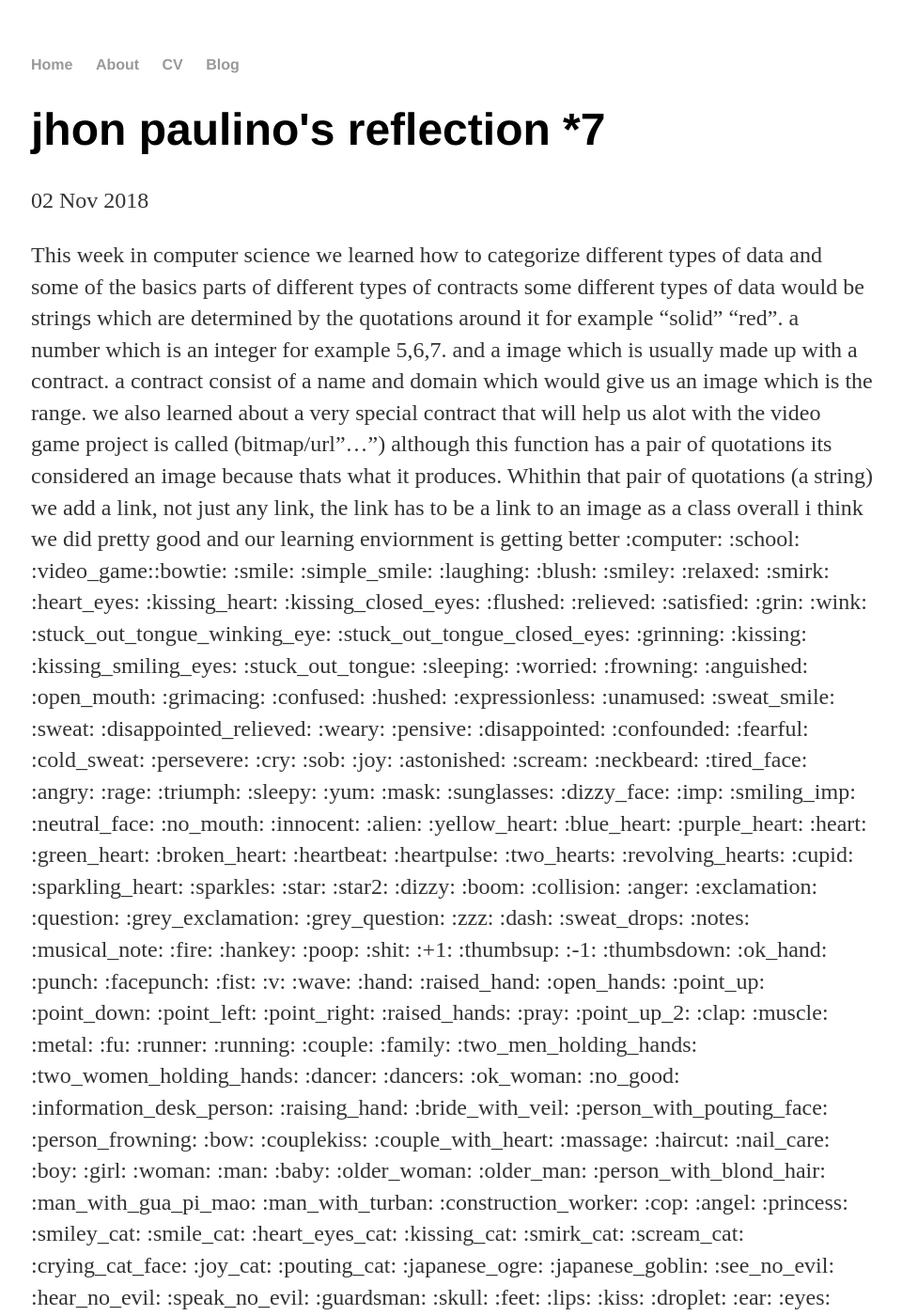
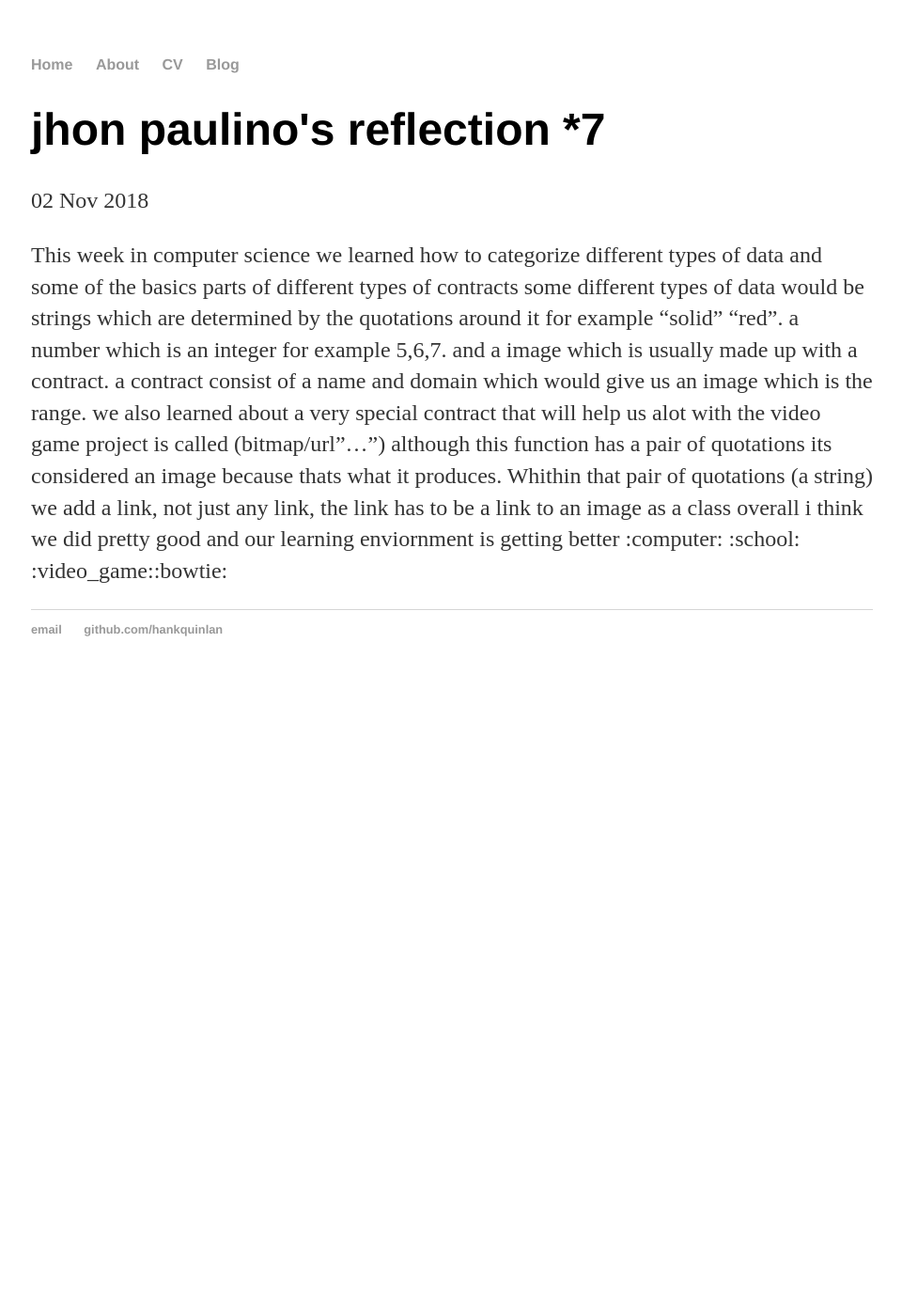
Before and after one commit to jhonp9659/jhonp9659.github.io, a Jekyll site: the page built from _posts/2018-11-02-reflection.md, in a window 1280 px wide and 1400 px high. Shown: the whole window at 94% size, without its empty margins (159-1119 px from the left). Built offline with Jekyll 4.4.1, drawn with Linux system fonts in a browser that asks for light colours; some of the changed text lies outside the part shown.

Commit message:
Update 2018-11-02-reflection.md

```diff
--- a/_posts/2018-11-02-reflection.md
+++ b/_posts/2018-11-02-reflection.md
@@ -5,309 +5,3 @@ date: 2018-11-02
 ---
 
 This week in computer science we learned how to categorize different types of data and some of the basics parts of different types of contracts some different types of data would be strings which are determined by the quotations around it for example "solid" "red".  a number which is an integer for example 5,6,7. and a image which is usually made up with a contract. a contract consist of a name and  domain which would give us an image which is the range. we also learned about a very special contract that will help us alot with the video game project is called (bitmap/url"...") although this function has a pair of quotations its considered an image because thats what it produces. Whithin that pair of quotations (a string) we add a link, not just any link, the link has to be a link to an image  as a class overall i think we did pretty good and our learning enviornment is getting better :computer: :school: :video_game::bowtie:
-:smile:
-:simple_smile:
-:laughing:
-:blush:
-:smiley:
-:relaxed:
-:smirk:
-:heart_eyes:
-:kissing_heart:
-:kissing_closed_eyes:
-:flushed:
-:relieved:
-:satisfied:
-:grin:
-:wink:
-:stuck_out_tongue_winking_eye:
-:stuck_out_tongue_closed_eyes:
-:grinning:
-:kissing:
-:kissing_smiling_eyes:
-:stuck_out_tongue:
-:sleeping:
-:worried:
-:frowning:
-:anguished:
-:open_mouth:
-:grimacing:
-:confused:
-:hushed:
-:expressionless:
-:unamused:
-:sweat_smile:
-:sweat:
-:disappointed_relieved:
-:weary:
-:pensive:
-:disappointed:
-:confounded:
-:fearful:
-:cold_sweat:
-:persevere:
-:cry:
-:sob:
-:joy:
-:astonished:
-:scream:
-:neckbeard:
-:tired_face:
-:angry:
-:rage:
-:triumph:
-:sleepy:
-:yum:
-:mask:
-:sunglasses:
-:dizzy_face:
-:imp:
-:smiling_imp:
-:neutral_face:
-:no_mouth:
-:innocent:
-:alien:
-:yellow_heart:
-:blue_heart:
-:purple_heart:
-:heart:
-:green_heart:
-:broken_heart:
-:heartbeat:
-:heartpulse:
-:two_hearts:
-:revolving_hearts:
-:cupid:
-:sparkling_heart:
-:sparkles:
-:star:
-:star2:
-:dizzy:
-:boom:
-:collision:
-:anger:
-:exclamation:
-:question:
-:grey_exclamation:
-:grey_question:
-:zzz:
-:dash:
-:sweat_drops:
-:notes:
-:musical_note:
-:fire:
-:hankey:
-:poop:
-:shit:
-:+1:
-:thumbsup:
-:-1:
-:thumbsdown:
-:ok_hand:
-:punch:
-:facepunch:
-:fist:
-:v:
-:wave:
-:hand:
-:raised_hand:
-:open_hands:
-:point_up:
-:point_down:
-:point_left:
-:point_right:
-:raised_hands:
-:pray:
-:point_up_2:
-:clap:
-:muscle:
-:metal:
-:fu:
-:runner:
-:running:
-:couple:
-:family:
-:two_men_holding_hands:
-:two_women_holding_hands:
-:dancer:
-:dancers:
-:ok_woman:
-:no_good:
-:information_desk_person:
-:raising_hand:
-:bride_with_veil:
-:person_with_pouting_face:
-:person_frowning:
-:bow:
-:couplekiss:
-:couple_with_heart:
-:massage:
-:haircut:
-:nail_care:
-:boy:
-:girl:
-:woman:
-:man:
-:baby:
-:older_woman:
-:older_man:
-:person_with_blond_hair:
-:man_with_gua_pi_mao:
-:man_with_turban:
-:construction_worker:
-:cop:
-:angel:
-:princess:
-:smiley_cat:
-:smile_cat:
-:heart_eyes_cat:
-:kissing_cat:
-:smirk_cat:
-:scream_cat:
-:crying_cat_face:
-:joy_cat:
-:pouting_cat:
-:japanese_ogre:
-:japanese_goblin:
-:see_no_evil:
-:hear_no_evil:
-:speak_no_evil:
-:guardsman:
-:skull:
-:feet:
-:lips:
-:kiss:
-:droplet:
-:ear:
-:eyes:
-:nose:
-:tongue:
-:love_letter:
-:bust_in_silhouette:
-:busts_in_silhouette:
-:speech_balloon:
-:thought_balloon:
-:feelsgood:
-:finnadie:
-:goberserk:
-:godmode:
-:hurtrealbad:
-:rage1:
-:rage2:
-:rage3:
-:rage4:
-:suspect:
-:trollface:
-Nature
-:sunny:
-:umbrella:
-:cloud:
-:snowflake:
-:snowman:
-:zap:
-:cyclone:
-:foggy:
-:ocean:
-:cat:
-:dog:
-:mouse:
-:hamster:
-:rabbit:
-:wolf:
-:frog:
-:tiger:
-:koala:
-:bear:
-:pig:
-:pig_nose:
-:cow:
-:boar:
-:monkey_face:
-:monkey:
-:horse:
-:racehorse:
-:camel:
-:sheep:
-:elephant:
-:panda_face:
-:snake:
-:bird:
-:baby_chick:
-:hatched_chick:
-:hatching_chick:
-:chicken:
-:penguin:
-:turtle:
-:bug:
-:honeybee:
-:ant:
-:beetle:
-:snail:
-:octopus:
-:tropical_fish:
-:fish:
-:whale:
-:whale2:
-:dolphin:
-:cow2:
-:ram:
-:rat:
-:water_buffalo:
-:tiger2:
-:rabbit2:
-:dragon:
-:goat:
-:rooster:
-:dog2:
-:pig2:
-:mouse2:
-:ox:
-:dragon_face:
-:blowfish:
-:crocodile:
-:dromedary_camel:
-:leopard:
-:cat2:
-:poodle:
-:paw_prints:
-:bouquet:
-:cherry_blossom:
-:tulip:
-:four_leaf_clover:
-:rose:
-:sunflower:
-:hibiscus:
-:maple_leaf:
-:leaves:
-:fallen_leaf:
-:herb:
-:mushroom:
-:cactus:
-:palm_tree:
-:evergreen_tree:
-:deciduous_tree:
-:chestnut:
-:seedling:
-:blossom:
-:ear_of_rice:
-:shell:
-:globe_with_meridians:
-:sun_with_face:
-:full_moon_with_face:
-:new_moon_with_face:
-:new_moon:
-:waxing_crescent_moon:
-:first_quarter_moon:
-:waxing_gibbous_moon:
-:full_moon:
-:waning_gibbous_moon:
-:last_quarter_moon:
-:waning_crescent_moon:
-:last_quarter_moon_with_face:
-:first_quarter_moon_with_face:
-:crescent_moon:
-:earth_africa:
-:earth_americas:
-:earth_asia:
-:volcano:
-:milky_way:
```
